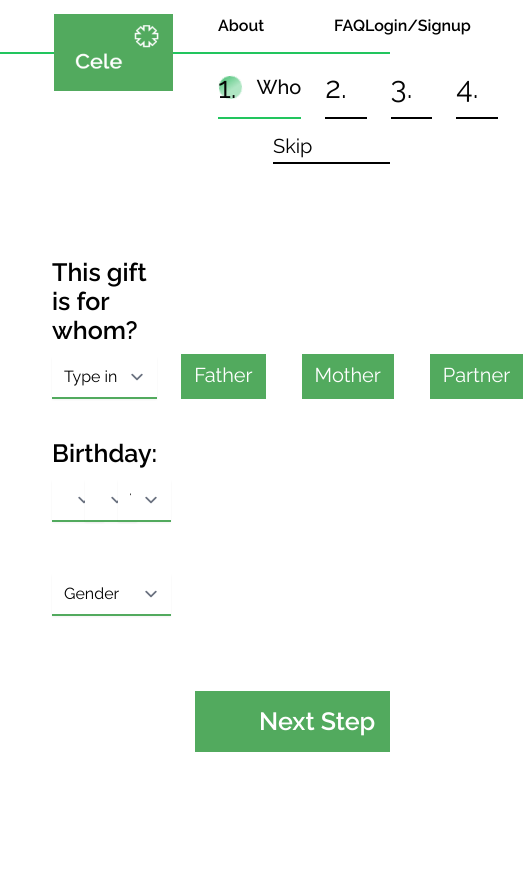
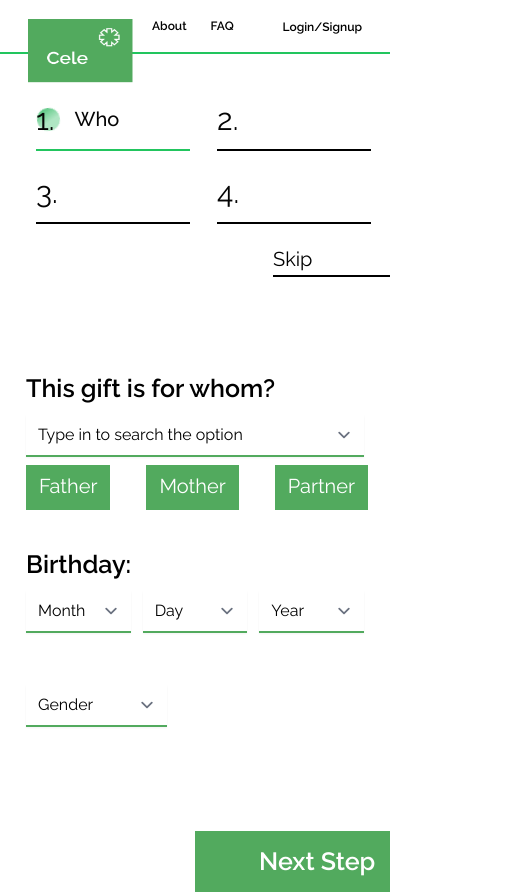
Before and after one commit to Westernwells/Cele_MERN_Dev, a React (Create React App) app: page / in a window 390 px wide. Shown: the whole page, 523 px wide, since content can reach past the window. Before the commit the page ends 844 px from the top, so only its background shows below. Built offline with nearby package versions, Linux system fonts and the light colour scheme.

Commit message:
making it mobile responsive

```diff
--- a/src/components/layout/FormNav.tsx
+++ b/src/components/layout/FormNav.tsx
@@ -1,5 +1,5 @@
 import React from "react";
-import { useMatch, useResolvedPath, useLocation } from "react-router-dom";
+import { useMatch, useResolvedPath, useLocation, useNavigate } from "react-router-dom";
 import type { LinkProps } from "react-router-dom";
 import { classNames } from "../../utils";
 
@@ -30,8 +30,8 @@ export default function FormNav() {
   ];
 
   return (
-    <div className=" w-full px-[54px] my-4">
-      <div className="ml-[164px] flex justify-start gap-6 relative">
+    <div className=" w-full px-4 md:px-[54px] my-4 mx-auto mt-12 mb-6 md:mb-0 md:mt-0">
+      <div className="grid grid-cols-2 ml-[20px] md:ml-[164px] md:flex justify-start gap-6 relative">
         {Menus.map((item, index) => (
           <NavItem
             text={item.name}
@@ -61,6 +61,7 @@ const NavItem = ({
 }: INavItem & LinkProps) => {
   let resolved = useResolvedPath(to);
   let match = useMatch({ path: resolved.pathname, end: true });
+  let navigate = useNavigate();
 
   return (
     <div
@@ -71,14 +72,14 @@ const NavItem = ({
     >
       <div className={classNames(match ? "block  active-bg" : "hidden")}></div>
       <p className="z-10 font-normal text-[30px] leading-[35px]">{sNo + 1}.</p>
-      <p
+      <div onClick={()=> navigate(to, { replace: true })}
         className={classNames(
           match ? "font-medium" : "font-normal",
-          "z-10 text-[20px] leading-[23px]"
+          "z-10 text-[20px] leading-[23px] no-underline cursor-pointer"
         )}
       >
         {text}
-      </p>
+      </div>
     </div>
   );
 };
--- a/src/components/layout/LayoutForm.tsx
+++ b/src/components/layout/LayoutForm.tsx
@@ -10,7 +10,7 @@ const LayoutForm = ({ children }: React.PropsWithChildren) => {
     <div className="min-h-screen flex flex-col">
       <Navbar />
       <FormNav />
-      <div className="flex-1 h-full relative">{children}</div>
+      <div className="flex-1 h-full relative w-full">{children}</div>
     </div>
   );
 };
--- a/src/components/layout/Navbar.tsx
+++ b/src/components/layout/Navbar.tsx
@@ -2,27 +2,27 @@ import React from "react";
 import SiteLogo from "../../Assets/LogoGroup.png";
 export default function Navbar() {
   return (
-    <div className="flex justify-between w-full px-[54px] border-b-2 border-b-green-500 py-[14px] relative">
+    <div className="flex justify-between w-full px-[28px] md:px-[54px] border-b-2 border-b-green-500 py-[14px] relative gap-4 md:gap-0 items-center">
       {/* left sside */}
       <div className="flex gap-6">
-        <div className="absolute w-[164px] h-[113px]">
-          <img src={SiteLogo} alt="" className="w-[164px] h-[113px]" />
+        <div className="absolute w-[144px] h-[93px] md:w-[164px] md:h-[113px]">
+          <img src={SiteLogo} alt="" className="w-[144px] h-[93px]  md:w-[164px] md:h-[113px]" />
         </div>
-        <div className="ml-[164px]">
+        <div className="flex gap-6 md:block ml-[124px] md:ml-[164px] items-center">
           <a
             href=""
-            className="text-[16px] leading-[19px] font-semibold mr-[70px]"
+            className="text-[12px] leading-[15px] md:text-[16px] md:leading-[19px] font-semibold   md:mr-[70px]"
           >
             About
           </a>
-          <a href="" className="text-[16px] leading-[19px] font-semibold">
+          <a href="" className="text-[12px] leading-[15px] md:text-[16px] md:leading-[19px] font-semibold">
             FAQ
           </a>
         </div>
       </div>
       {/* right */}
       <div className="">
-        <a href="" className="text-[16px] leading-[19px] font-semibold">
+        <a href="" className="text-[12px] leading-[15px] md:text-[16px] md:leading-[19px] font-semibold">
           Login/Signup
         </a>
       </div>
--- a/src/pages/Occasion.tsx
+++ b/src/pages/Occasion.tsx
@@ -41,8 +41,8 @@ const Occasion: React.FC = () => {
           {/* Content area */}
           <div className="px-[52px] w-full">
             {/* row 1 */}
-            <div className="grid grid-cols-12 w-full mb-10 gap-6 items-end">
-              <div className="col-start-1 col-end-6 w-full">
+            <div className="md:grid md:grid-cols-12 w-full mb-10 gap-6 items-end">
+              <div className="md:col-start-1 md:col-end-6 w-full">
                 <p className="text-[25px] leading-[29px] font-semibold">
                   What is the special occasion?
                 </p>
@@ -67,9 +67,9 @@ const Occasion: React.FC = () => {
               <div className="col-start-6 col-end-11"></div>
             </div>
             {/* row 2 */}
-            <div className="grid grid-cols-12 w-full mb-10">
-              <div className="col-start-1 col-end-6 w-full">
-                <div className="flex gap-9">
+            <div className="md:grid md:grid-cols-12 w-full mb-10">
+              <div className="md:col-start-1 md:col-end-6 w-full">
+                <div className="sm:grid grid-cols-2 md:flex md:flex-wrap md:gap-9">
                   {Occasions.map((text, index) => (
                     <TagBox
                       key={index.toString()}
@@ -79,12 +79,13 @@ const Occasion: React.FC = () => {
                   ))}
                 </div>
               </div>
-              <div className="col-start-6 col-end-11"></div>
+              {/* <div className="col-start-6 col-end-11"></div> */}
             </div>
           </div>
+        </div>
           {/* next area */}
           <div
-            className=" flex justify-end absolute bottom-0 w-full mb-[92px] "
+            className=" flex justify-end absolute bottom-0 w-full md:mb-[92px] "
             onClick={() => {
               window.alert(JSON.stringify(state));
 
@@ -97,7 +98,6 @@ const Occasion: React.FC = () => {
               </p>
             </div>
           </div>
-        </div>
       </LayoutForm>
     </div>
   );
@@ -107,7 +107,7 @@ export default Occasion;
 const TagBox = ({ text, select }: ITagBox) => {
   return (
     <div
-      className="bg-primary h-[45px] min-w-[138px] px-[13px] py-[10px] group hover:cursor-pointer hover:bg-green-700"
+      className="bg-primary min-h-[45px] min-w-[138px] px-[13px] py-[10px] group hover:cursor-pointer hover:bg-green-700 my-2"
       onClick={(e) => select(text)}
     >
       <p className="text-[20px] leading-[23px] font-normal text-white group-hover:font-medium">
--- a/src/pages/Price.tsx
+++ b/src/pages/Price.tsx
@@ -34,14 +34,14 @@ const Price: React.FC<{ rtl: boolean }> = ({ rtl }) => {
         {/* main area */}
         <div className="min-h-[calc(100vh-200px)] flex flex-col justify-center">
           {/* Content area */}
-          <div className="px-[52px] w-full">
+          <div className="px-4 md:px-[52px] w-full">
             {/* row 1 */}
-            <div className="grid grid-cols-12 w-full mb-10 gap-6 items-end">
-              <div className="col-start-1 col-end-6 w-full">
+            <div className="md:grid md:grid-cols-12 w-full mb-10 gap-6 ">
+              <div className="md:col-start-1 md:col-end-6 w-full">
                 <p className="text-[25px] leading-[29px] font-semibold">
                   What is the ideal price range?
                 </p>
-                <div className="w-full mt-8  relative h-[50px]">
+                <div className="w-full mt-8  relative h-[50px] px-6 md:px-0">
                   <Range
                     values={values}
                     step={STEP}
@@ -118,8 +118,9 @@ const Price: React.FC<{ rtl: boolean }> = ({ rtl }) => {
             </div>
           </div>
           {/* next area */}
+        </div>
           <div
-            className=" flex justify-end absolute bottom-0 w-full mb-[92px] "
+            className=" flex justify-end absolute bottom-0 w-full md:mb-[92px] "
             onClick={() => {
               window.alert(
                 `$ ${values[0].toFixed(1)} - $ ${values[1].toFixed(1)}`
@@ -134,7 +135,6 @@ const Price: React.FC<{ rtl: boolean }> = ({ rtl }) => {
               </p>
             </div>
           </div>
-        </div>
       </LayoutForm>
     </div>
   );
--- a/src/pages/Who.tsx
+++ b/src/pages/Who.tsx
@@ -58,10 +58,10 @@ const Who: React.FC = () => {
         </div>
         <div className="min-h-[calc(100vh-200px)] flex flex-col justify-center">
           {/* Content area */}
-          <div className="px-[52px] w-full">
+          <div className="px-[26px] md:px-[52px] w-full">
             {/* row 1 */}
-            <div className="grid grid-cols-12 w-full mb-10 gap-6 items-end">
-              <div className="col-start-1 col-end-6 w-full">
+            <div className="md:grid md:grid-cols-12 w-full mb-10 gap-6 items-end">
+              <div className="md:col-start-1 md:col-end-6 w-full">
                 <p className="text-[25px] leading-[29px] font-semibold">
                   This gift is for whom?
                 </p>
@@ -81,7 +81,7 @@ const Who: React.FC = () => {
                   </select>
                 </div>
               </div>
-              <div className="col-start-6 col-end-11">
+              <div className="md:col-start-6 md:col-end-11 mt-2 md:mt-0">
                 <div className="flex gap-9">
                   {Whos.map((text, index) => (
                     <TagBox
@@ -94,12 +94,12 @@ const Who: React.FC = () => {
               </div>
             </div>
             {/* row 2 */}
-            <div className="grid grid-cols-12 w-full mb-10">
-              <div className="col-start-1 col-end-6 w-full">
+            <div className="md:grid md:grid-cols-12 w-full mb-10">
+              <div className="md:col-start-1 md:col-end-6 w-full">
                 <p className="text-[25px] leading-[29px] font-semibold">
                   Birthday:
                 </p>
-                <div className="grid grid-cols-4 gap-3">
+                <div className="grid grid-cols-3 md:grid-cols-4 gap-3">
                   {/* month */}
                   <div className="w-full mt-3">
                     <select
@@ -135,7 +135,7 @@ const Who: React.FC = () => {
                     </select>
                   </div>
                   {/* day */}
-                  <div className="w-full mt-3 col-span-2">
+                  <div className="w-full mt-3 md:col-span-2">
                     <select
                       id="year"
                       name="year"
@@ -153,7 +153,7 @@ const Who: React.FC = () => {
                   </div>
                 </div>
               </div>
-              <div className="col-start-6 col-end-11"></div>
+              {/* <div className="col-start-6 col-end-11"></div> */}
             </div>
             {/* row 3 */}
             <div className="grid grid-cols-12 w-full mb-10">
@@ -180,9 +180,11 @@ const Who: React.FC = () => {
               <div className="col-start-6 col-end-11"></div>
             </div>
           </div>
+
+        </div>
           {/* next area */}
           <div
-            className=" flex justify-end absolute bottom-0 w-full mb-[92px] "
+            className=" flex justify-end absolute bottom-0 w-full md:mb-[92px] "
             onClick={() => {
               window.alert(JSON.stringify(state));
 
@@ -195,7 +197,6 @@ const Who: React.FC = () => {
               </p>
             </div>
           </div>
-        </div>
       </LayoutForm>
     </div>
   );
```
Also changed, not shown: src/pages/Keyword.tsx (+15 -13 lines).
